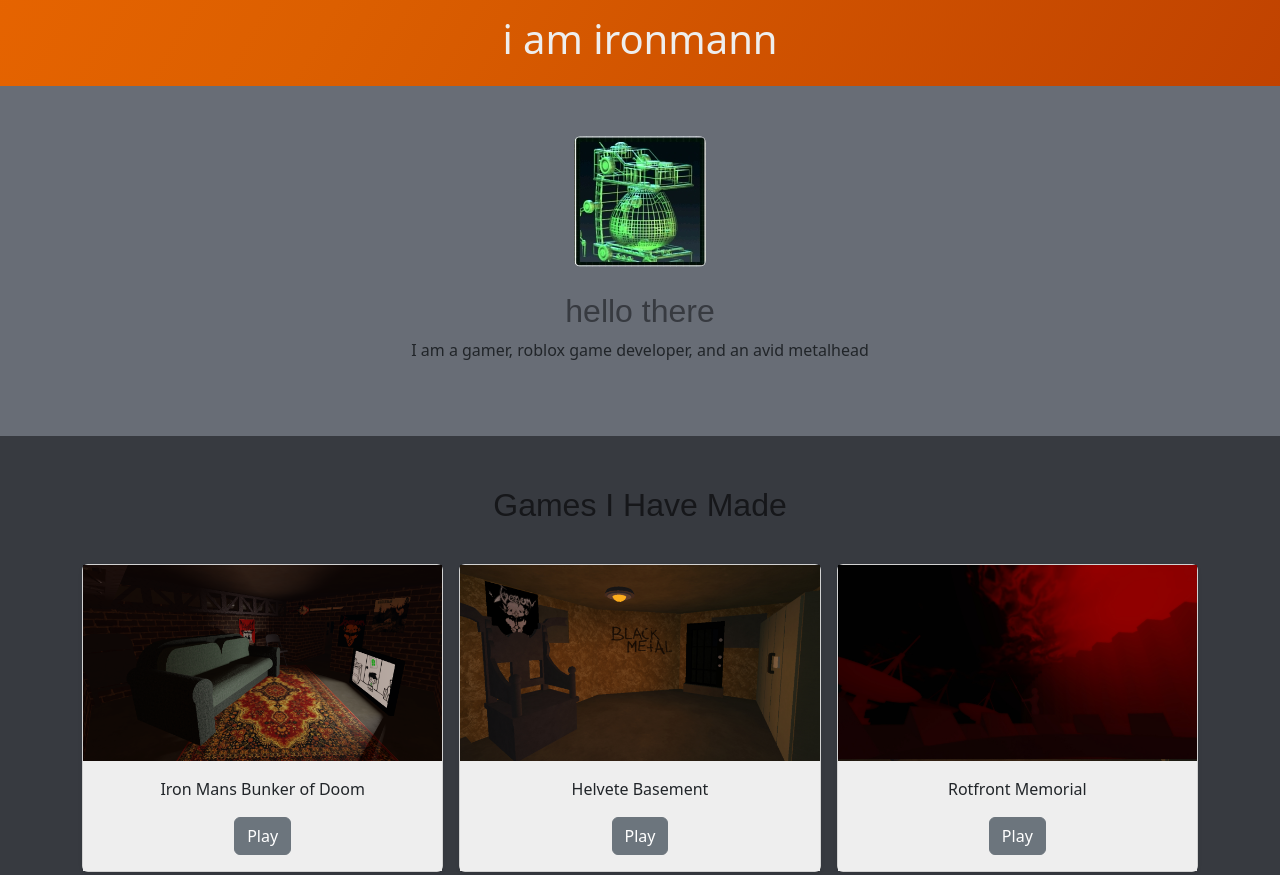
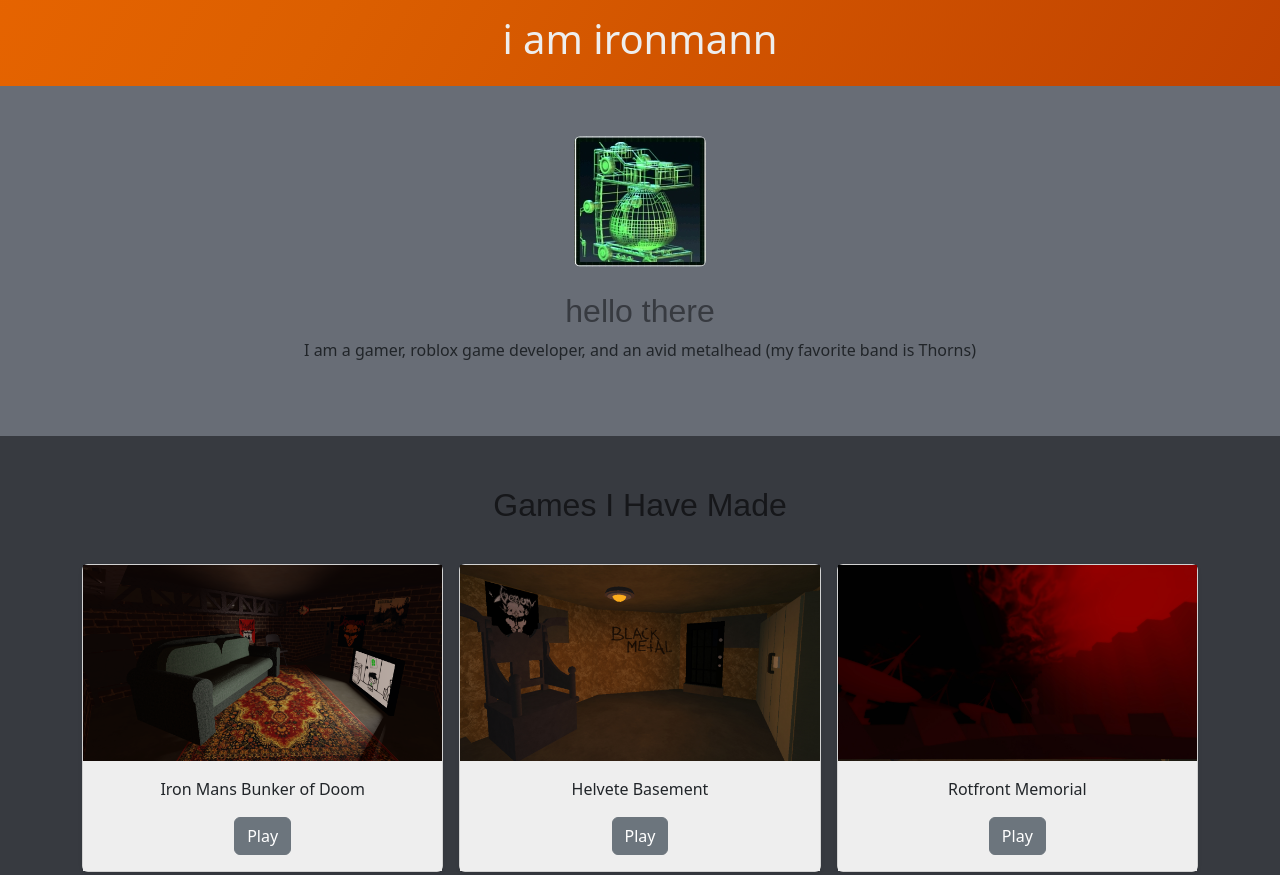
Before and after one commit to lonepipeorgan/IronmansAwesomeWebsite, a plain HTML site: page index.html in a window 1280 px wide. Shown: the top 875 px of the page. Drawn offline with nearby package versions, Linux system fonts and the light colour scheme; a web font is replaced by a local one.

Commit message:
Update index.html

```diff
--- a/index.html
+++ b/index.html
@@ -25,7 +25,7 @@
 <div class="icecream">
       <img src="./greatimages/Coffeedialogbox.png" class="pfp">
       <h2 class="chips">hello there</h2>
-      <p class="intro">I am a gamer, roblox game developer, and an avid metalhead</p>
+      <p class="intro">I am a gamer, roblox game developer, and an avid metalhead (my favorite band is Thorns)</p>
     </div>
 
 <!--games ive made-->
```
